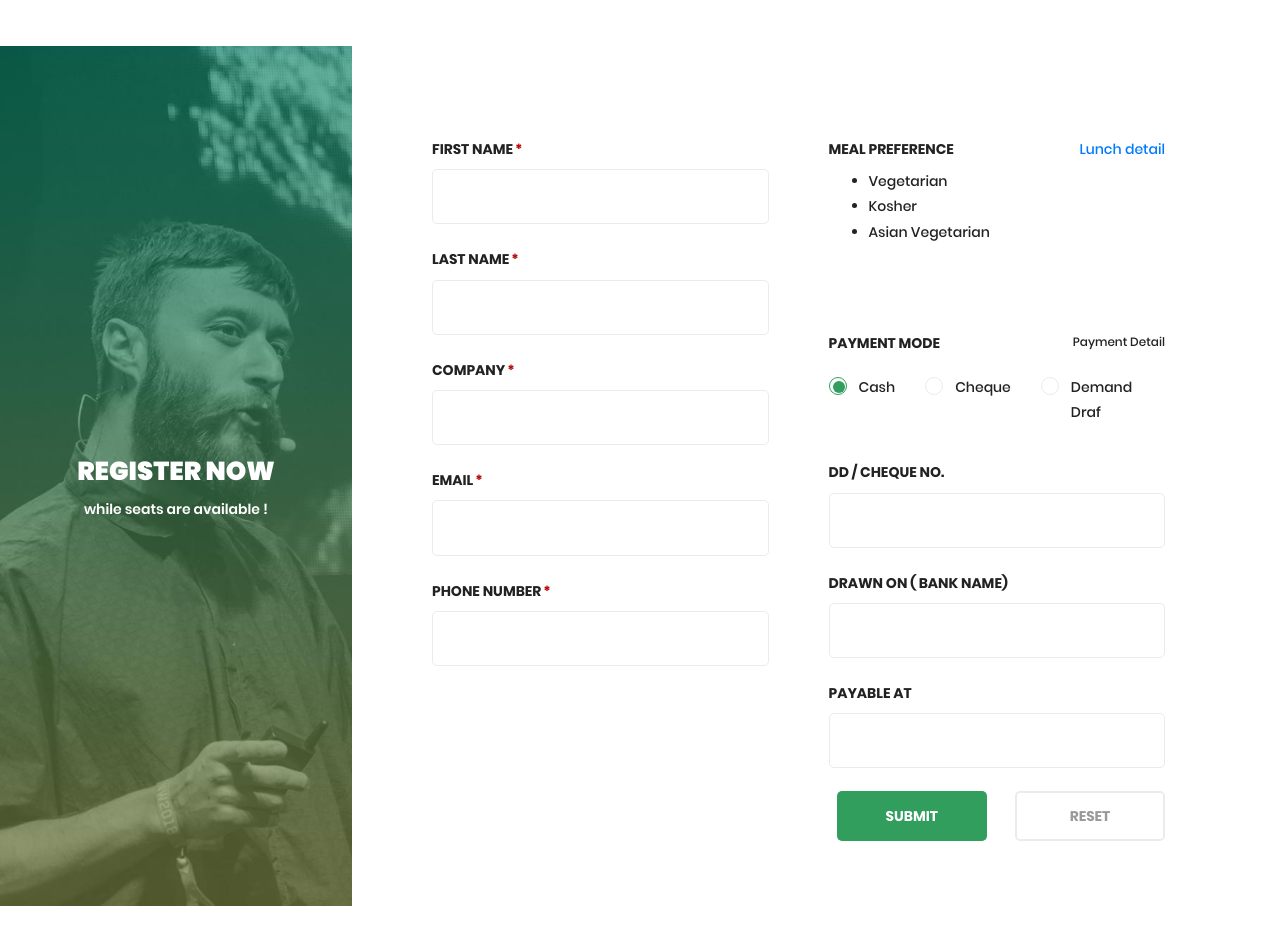
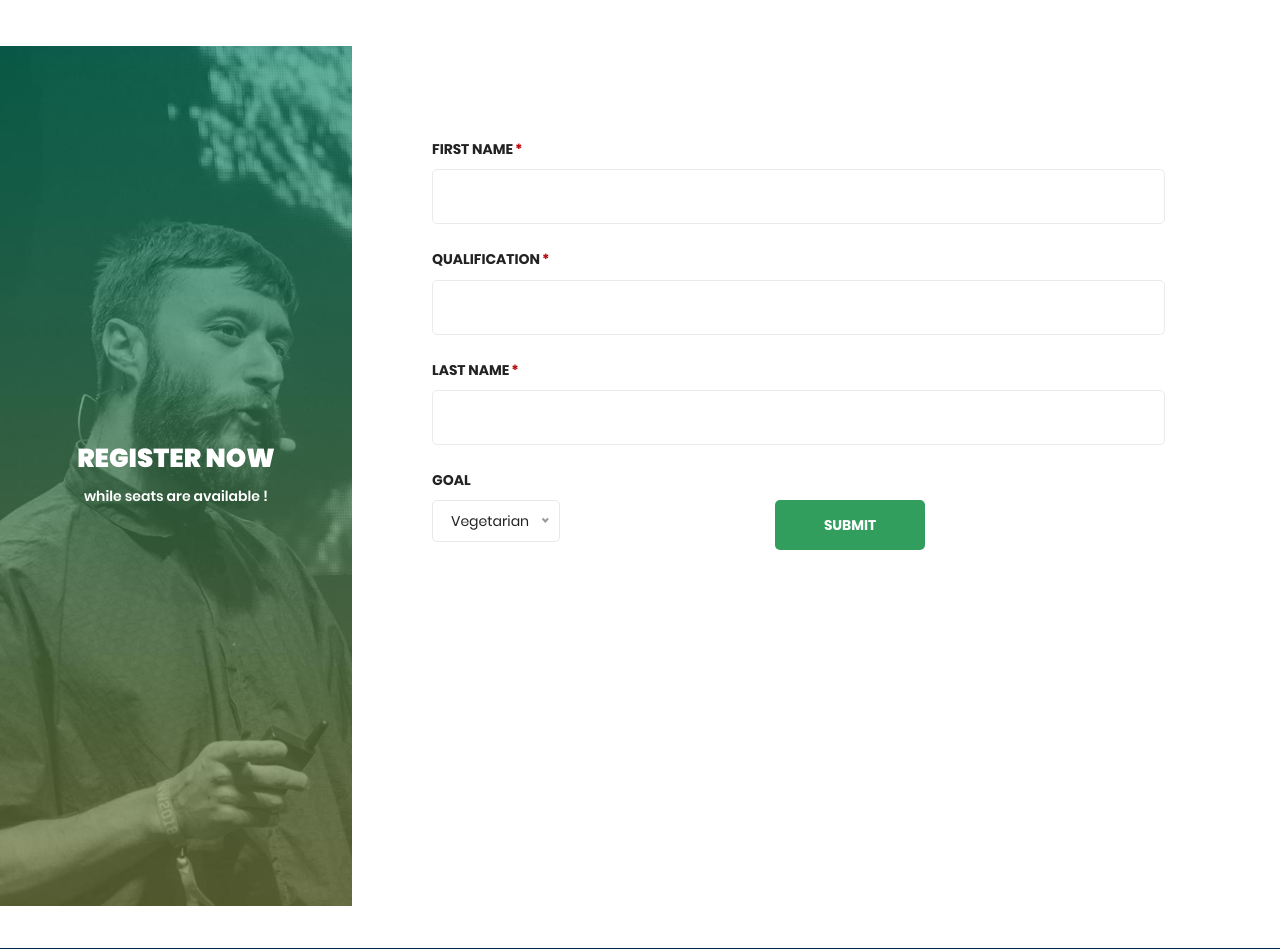
Before and after one commit to Srajan1122/CareerBuddy, a Django app: page /InputForm in a window 1280 px wide. Shown: the part 396-1345 px from the top of the page. Run offline with Django 3.2, Linux system fonts and the light colour scheme; some libraries are stand-ins or nearby versions.

Commit message:
update in front end

```diff
--- a/CareerBuddy/Templates/CareerGuidance/InputForm.html
+++ b/CareerBuddy/Templates/CareerGuidance/InputForm.html
@@ -11,11 +11,9 @@
       content="width=device-width, initial-scale=1, shrink-to-fit=no"
     />
     {% endblock meta %}
-
     {% block title %}
     <title>About Us</title>
     {% endblock title %}
-
      {% block link %}
     <link rel="icon" href="img/favicon.png" type="image/png" />
 
@@ -23,12 +21,21 @@
     <link rel="stylesheet" href="{% static 'css/bootstrap.css' %}" />
     <link rel="stylesheet" href="{% static 'css/flaticon.css' %}" />
     <link rel="stylesheet" href="{% static 'css/themify-icons.css' %}" />
-    <link rel="stylesheet" href="{% static 'vendors/owl-carousel/owl.carousel.min.css' %}" />
-    <link rel="stylesheet" href="{% static 'vendors/nice-select/css/nice-select.css' %}" />
-    <link rel="stylesheet" href="{% static 'fonts/material-icon/css/material-design-iconic-font.min.css' %}">
+    <link
+      rel="stylesheet"
+      href="{% static 'vendors/owl-carousel/owl.carousel.min.css' %}"
+    />
+    <link
+      rel="stylesheet"
+      href="{% static 'vendors/nice-select/css/nice-select.css' %}"
+    />
+    <link
+      rel="stylesheet"
+      href="{% static 'fonts/material-icon/css/material-design-iconic-font.min.css' %}"
+    />
     <!-- main css -->
     <link rel="stylesheet" href="{% static 'css/style.css' %}" />
-    <link rel="stylesheet" href="{% static 'css/Form_style.css' %}">
+    <link rel="stylesheet" href="{% static 'css/Form_style.css' %}" />
     {% endblock link %}
   </head>
 
@@ -57,50 +64,50 @@
     <!--================End Home Banner Area =================-->
     <!--================Start of form=================-->
     <div class="Form_body">
-
       <div class="Form_main">
-
         <div class="Form_container">
           <div class="Form_signup-content">
             <div class="Form_signup-img">
-                      <img class="Form_img" src="{% static 'img/form-img.jpg' %}" alt="">
+              <img
+                class="Form_img"
+                src="{% static 'img/form-img.jpg' %}"
+                alt=""
+              />
               <div class="Form_signup-img-content">
-                          <h2 class="Form_h2" >Register now </h2>
-                          <p class="Form_p" >while seats are available !</p>
+                <h2 class="Form_h2">Register now</h2>
+                <p class="Form_p">while seats are available !</p>
               </div>
             </div>
             <div class="Form_signup-form">
               <form method="POST" class="Form_register-form" id="register-form">
-                          <div class="Form_form-row">
-                              <div class="Form_form-group">
+                <div>
+                  <div>
                     <div class="Form_form-input">
-                                      <label for="first_name" class="required">First name</label>
+                      <label for="first_name" class="required"
+                        >First name</label
+                      >
                       <input type="text" name="first_name" id="first_name" />
                     </div>
+                    <div class="Form_form-input">
+                      <label for="first_name" class="required"
+                        >Qualification</label
+                      >
+                      <input
+                        type="text"
+                        name="qualification"
+                        id="qualification"
+                      />
+                    </div>
+                  </div>
+                  <div>
                     <div class="Form_form-input">
                       <label for="last_name" class="required">Last name</label>
                       <input type="text" name="last_name" id="last_name" />
                     </div>
-                                  <div class="Form_form-input">
-                                      <label for="company" class="required">Company</label>
-                                      <input type="text" name="company" id="company" />
+                    <div class="Form_label-flex">
+                      <label for="meal_preference">Goal</label>
                     </div>
-                                  <div class="Form_form-input">
-                                      <label for="email" class="required">Email</label>
-                                      <input type="text" name="email" id="email" />
-                                  </div>
-                                  <div class="Form_form-input">
-                                      <label for="phone_number" class="required">Phone number</label>
-                                      <input type="text" name="phone_number" id="phone_number" />
-                                  </div>
-                              </div>
-                              <div class="Form_form-group">
-                                  <div class="Form_form-select">
-                                      <div class="Form_label-flex">
-                                          <label for="meal_preference">meal preference</label>
-                                          <a href="#" class="form-link">Lunch detail</a>
-                                      </div>
-                                      <div class="Form_select-list">
+                    <div>
                       <select name="meal_preference" id="meal_preference">
                         <option value="Vegetarian">Vegetarian</option>
                         <option value="Kosher">Kosher</option>
@@ -108,53 +115,21 @@
                       </select>
                     </div>
                   </div>
-                                  <div class="Form_form-radio">
-                                      <div class="Form_label-flex">
-                                          <label for="payment">Payment Mode</label>
-                                          <a href="#" class="Form_form-link">Payment Detail</a>
-                                      </div>
-                                      <div class="Form_form-radio-group">
-                                          <div class="Form_form-radio-item">
-                                              <input type="radio" name="payment" id="cash" checked>
-                                              <label for="cash">Cash</label>
-                                              <span class="check"></span>
-                                          </div>
-                                          <div class="Form_form-radio-item">
-                                              <input type="radio" name="payment" id="cheque">
-                                              <label for="cheque">Cheque</label>
-                                              <span class="check"></span>
-                                          </div>
-                                          <div class="Form_form-radio-item">
-                                              <input type="radio" name="payment" id="demand">
-                                              <label for="demand">Demand Draf</label>
-                                              <span class="check"></span>
-                                          </div>
-                                      </div>
-                                  </div>
-                                  <div class="Form_form-input">
-                                      <label for="chequeno">DD / Cheque No.</label>
-                                      <input type="text" name="chequeno" id="chequeno" />
-                                  </div>
-                                  <div class="Form_form-input">
-                                      <label for="blank_name">Drawn on ( Bank Name)</label>
-                                      <input type="text" name="blank_name" id="blank_name" />
-                                  </div>
-                                  <div class="Form_form-input">
-                                      <label for="payable">Payable at</label>
-                                      <input type="text" name="payable" id="payable" />
-                                  </div>
-                              </div>
                 </div>
 
                 <div class="Form_form-submit">
-                              <input type="submit" value="Submit" class="submit" id="submit" name="submit" />
-                              <input type="submit" value="Reset" class="submit" id="reset" name="reset" />
+                  <input
+                    type="submit"
+                    value="Submit"
+                    class="submit"
+                    id="submit"
+                    name="submit"
+                  />
                 </div>
               </form>
             </div>
           </div>
         </div>
-
       </div>
 
       <!-- JS -->
@@ -165,7 +140,6 @@
       <script src="vendor/jquery-validation/dist/additional-methods.min.js"></script>
       <script src="js/main.js"></script>
     </div>
-
 
     <!--================ End of form=================-->
 
@@ -463,7 +437,13 @@
         <div class="row footer-bottom d-flex justify-content-between">
           <p class="col-lg-8 col-sm-12 footer-text m-0 text-white">
             <!-- Link back to Colorlib can't be removed. Template is licensed under CC BY 3.0. -->
-Copyright &copy;<script>document.write(new Date().getFullYear());</script> All rights reserved | This template is made with <i class="ti-heart" aria-hidden="true"></i> by <a href="https://colorlib.com" target="_blank">Colorlib</a>
+            Copyright &copy;
+            <script>
+              document.write(new Date().getFullYear());
+            </script>
+            All rights reserved | This template is made with
+            <i class="ti-heart" aria-hidden="true"></i> by
+            <a href="https://colorlib.com" target="_blank">Colorlib</a>
             <!-- Link back to Colorlib can't be removed. Template is licensed under CC BY 3.0. -->
           </p>
           <div class="col-lg-4 col-sm-12 footer-social">
--- a/CareerBuddy/assets/css/Form_style.css
+++ b/CareerBuddy/assets/css/Form_style.css
@@ -445,7 +445,8 @@ input[type=radio] {
   -ms-transform: translateX(-50%); }
 
 .Form_form-submit {
-  text-align: right; }
+  text-align: center;
+  position: center;}
 
 .submit {
   width: 150px;
--- a/CareerBuddy/assets/js/main.js
+++ /dev/null
@@ -1,80 +0,0 @@
-(function($) {
-
-  $('#meal_preference').parent().append('<ul class="list-item" id="newmeal_preference" name="meal_preference"></ul>');
-  $('#meal_preference option').each(function(){
-      $('#newmeal_preference').append('<li value="' + $(this).val() + '">'+$(this).text()+'</li>');
-  });
-  $('#meal_preference').remove();
-  $('#newmeal_preference').attr('id', 'meal_preference');
-  $('#meal_preference li').first().addClass('init');
-  $("#meal_preference").on("click", ".init", function() {
-      $(this).closest("#meal_preference").children('li:not(.init)').toggle();
-  });
-
-  var allOptions = $("#meal_preference").children('li:not(.init)');
-  $("#meal_preference").on("click", "li:not(.init)", function() {
-      allOptions.removeClass('selected');
-      $(this).addClass('selected');
-      $("#meal_preference").children('.init').html($(this).html());
-      allOptions.toggle();
-  });
-
-  var marginSlider = document.getElementById('slider-margin');
-  if (marginSlider != undefined) {
-      noUiSlider.create(marginSlider, {
-            start: [500],
-            step: 10,
-            connect: [true, false],
-            tooltips: [true],
-            range: {
-                'min': 0,
-                'max': 1000
-            },
-            format: wNumb({
-                decimals: 0,
-                thousand: ',',
-                prefix: '$ ',
-            })
-    });
-  }
-  $('#reset').on('click', function(){
-      $('#register-form').reset();
-  });
-
-  $('#register-form').validate({
-    rules : {
-        first_name : {
-            required: true,
-        },
-        last_name : {
-            required: true,
-        },
-        company : {
-            required: true
-        },
-        email : {
-            required: true,
-            email : true
-        },
-        phone_number : {
-            required: true,
-        }
-    },
-    onfocusout: function(element) {
-        $(element).valid();
-    },
-});
-
-    jQuery.extend(jQuery.validator.messages, {
-        required: "",
-        remote: "",
-        email: "",
-        url: "",
-        date: "",
-        dateISO: "",
-        number: "",
-        digits: "",
-        creditcard: "",
-        equalTo: ""
-    });
-})(jQuery);
--- a/CareerBuddy/static/css/Form_style.css
+++ b/CareerBuddy/static/css/Form_style.css
@@ -445,7 +445,8 @@ input[type=radio] {
   -ms-transform: translateX(-50%); }
 
 .Form_form-submit {
-  text-align: right; }
+  text-align: center;
+  position: center;}
 
 .submit {
   width: 150px;
```
Also changed, not shown: CareerBuddy/static/js/main.js (deleted, +0 -80 lines), CareerBuddy/CareerGuidance/views.py (line endings or trailing spaces), CareerBuddy/assets/img/next.png, CareerBuddy/assets/vendors/owl-carousel/assets/owl.carousel.css, CareerBuddy/assets/vendors/owl-carousel/owl.carousel.min.js, CareerBuddy/static/img/next.png, CareerBuddy/static/vendors/owl-carousel/assets/owl.carousel.css, CareerBuddy/static/vendors/owl-carousel/owl.carousel.min.js. Lines whose indentation alone changed are shown as unchanged.
